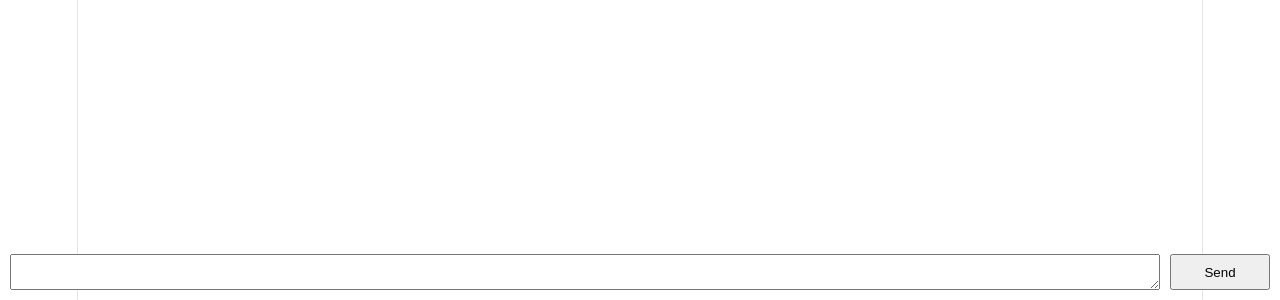
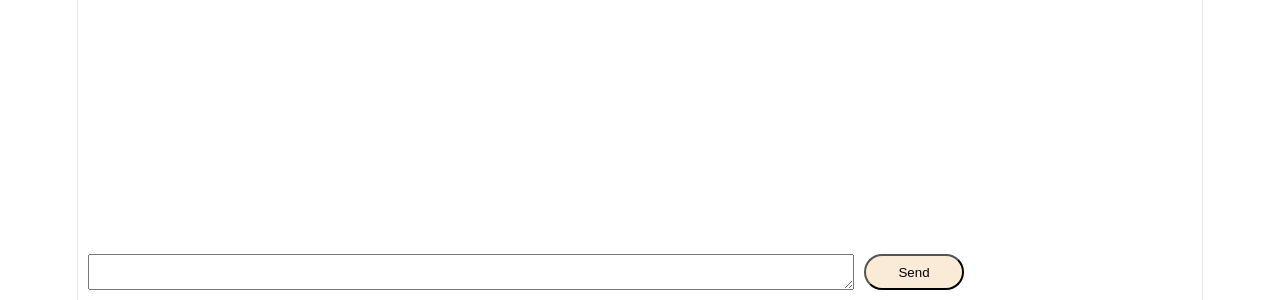
Before and after one commit to samitvishwakarma12/ai-chatbot-platform, a React (Vite) app in the folder my-app/: page / in a window 1280 px wide. Shown: the part 500-800 px from the top of the page. Built offline with nearby package versions, Linux system fonts and the light colour scheme.

Commit message:
style(promptbox): improve UI layout and styling

```diff
--- a/my-app/src/components/PromptBox.css
+++ b/my-app/src/components/PromptBox.css
@@ -1,8 +1,8 @@
 .prompt-box {
     position: fixed;
     bottom: 0;
-    left: 0;
-    width: 100%;
+    margin: 0 auto;
+    width: clamp(50%, 70%, 100%);
 
     display: flex;
     padding: 10px;
@@ -18,4 +18,11 @@
 .prompt-box button {
     width: 100px; /* fixed width */
     flex-shrink: 0;
+    background-color: antiquewhite;
+    color: black;
+    border-radius: 50px;
 }
+
+.prompt-box button:hover{
+    background-color: aliceblue;
+}
```
